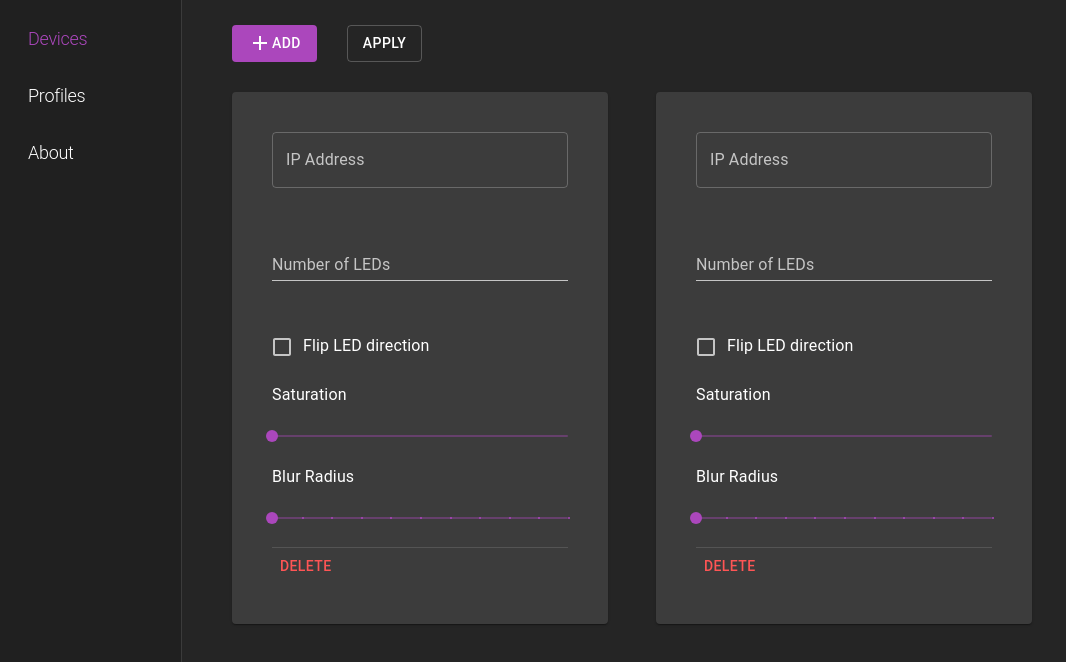
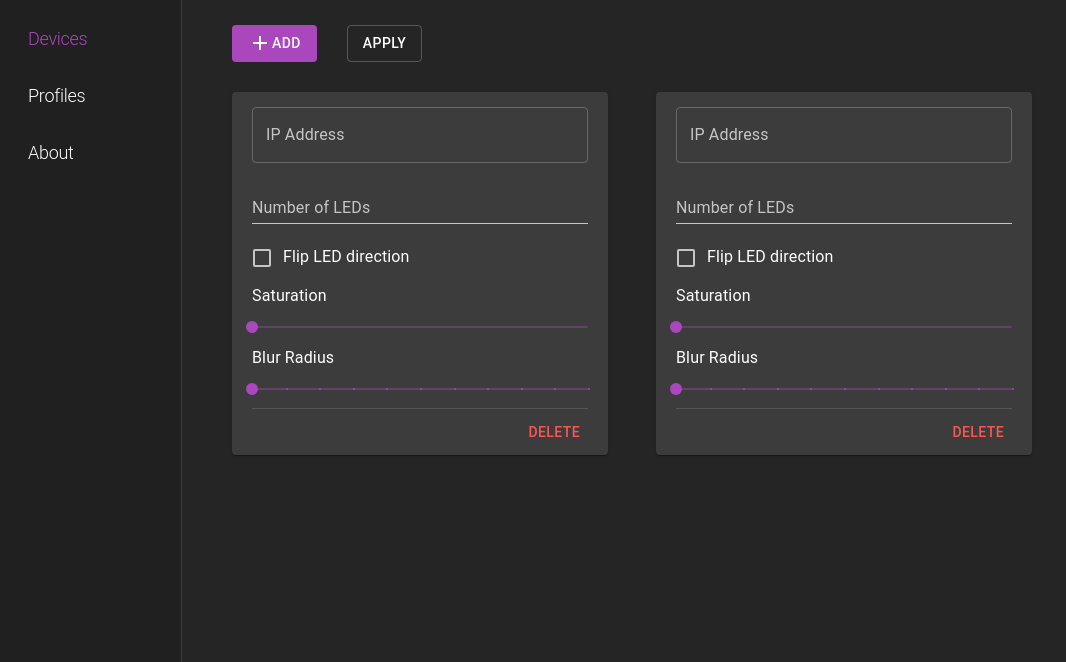
Before and after one commit to HampusAdolfsson/lumos-rs, a React app in the folder electron-app/: page / in a window 1280 px wide. Shown: the top 662 px of the page, without its empty margins (0-1066 px from the left). Built offline with nearby package versions, Linux system fonts and the light colour scheme.

Commit message:
Adjust device margins

```diff
--- a/electron-app/src/devices/DeviceSettings.tsx
+++ b/electron-app/src/devices/DeviceSettings.tsx
@@ -6,16 +6,22 @@ const useStyles = makeStyles((theme: Theme) =>
     root: {
       '& .MuiInputBase-root': {
         width: "100%",
-        marginBottom: 30,
+        marginBottom: theme.spacing(1),
       },
     },
     formField: {
       display: "block",
-      marginBottom: 15,
+      marginBottom: "5px",
       width: "100%",
     },
     deleteButton: {
       color: "#ff5555",
+      margin: "5px 0",
+      float: "right",
+    },
+    rightAligner: {
+      width: "100%",
+      justifyContent: "right",
     },
   }),
 );
@@ -39,9 +45,9 @@ export function DeviceSettings() {
       </Typography>
       <Slider aria-labelledby="blur-slider" className={classes.formField} valueLabelDisplay="auto" marks={true} min={0} max={10} />
       <Divider />
-      <Tooltip title="Delete the device">
-        <Button className={classes.deleteButton} >Delete</Button>
-      </Tooltip>
+        <Tooltip title="Delete the device">
+          <Button className={classes.deleteButton} >Delete</Button>
+        </Tooltip>
     </div >
   );
 }
--- a/electron-app/src/devices/DevicesScene.tsx
+++ b/electron-app/src/devices/DevicesScene.tsx
@@ -19,7 +19,7 @@ const useStyles = makeStyles((theme: Theme) =>
     deviceEntryRoot: {
       width: "47%",
       display: "inline-block",
-      padding: "40px",
+      padding: "15px 20px 0 20px",
       backgroundColor: "#3c3c3c",
     },
     deviceLeft: {
```
